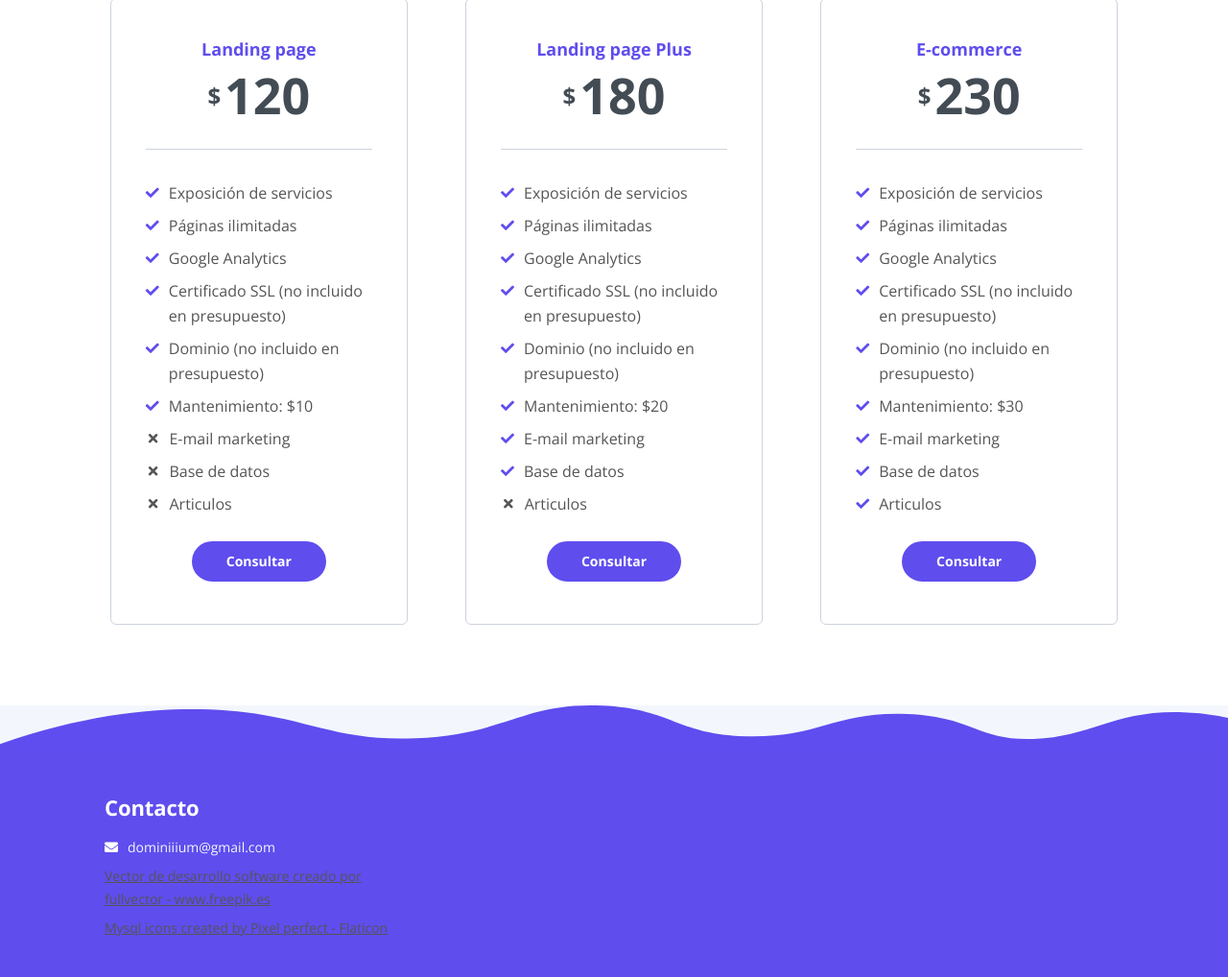
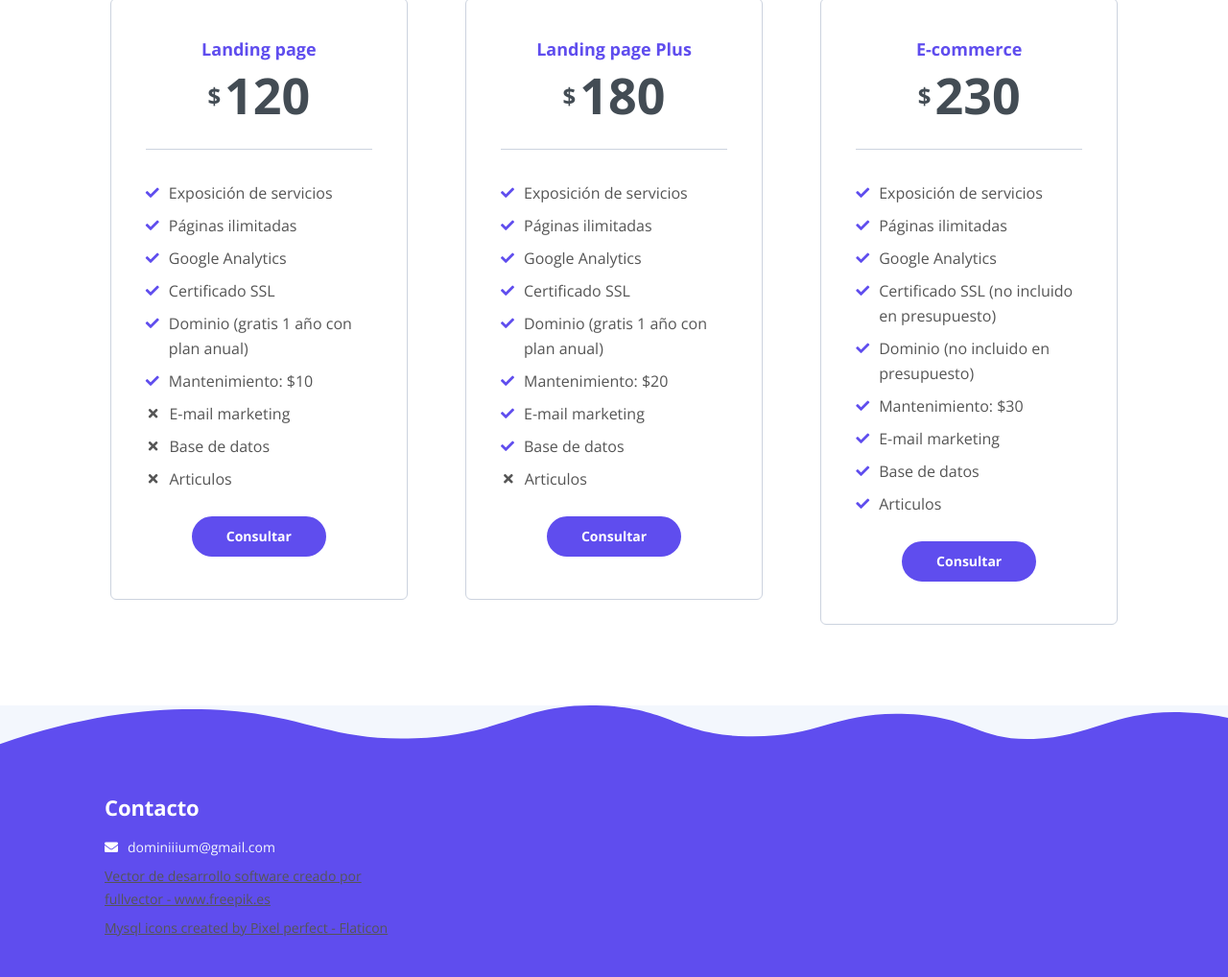
Before and after one commit to tomii21/dominium, a plain HTML site: page index.html in a window 1280 px wide. Shown: the part 2980-3998 px from the top of the page at 96% size. Drawn offline with nearby package versions, Linux system fonts and the light colour scheme.

Commit message:
propuestas act

```diff
--- a/index.html
+++ b/index.html
@@ -669,11 +669,11 @@
                                 </li>
                                 <li class="media">
                                     <i class="fas fa-check"></i>
-                                    <div class="media-body">Certificado SSL (no incluido en presupuesto)</div>
+                                    <div class="media-body">Certificado SSL</div>
                                 </li>
                                 <li class="media">
                                     <i class="fas fa-check"></i>
-                                    <div class="media-body">Dominio (no incluido en presupuesto)</div>
+                                    <div class="media-body">Dominio (gratis 1 año con plan anual)</div>
                                 </li>
                                 <li class="media">
                                     <i class="fas fa-check"></i>
@@ -726,11 +726,11 @@
                                 </li>
                                 <li class="media">
                                     <i class="fas fa-check"></i>
-                                    <div class="media-body">Certificado SSL (no incluido en presupuesto)</div>
+                                    <div class="media-body">Certificado SSL</div>
                                 </li>
                                 <li class="media">
                                     <i class="fas fa-check"></i>
-                                    <div class="media-body">Dominio (no incluido en presupuesto)</div>
+                                    <div class="media-body">Dominio (gratis 1 año con plan anual)</div>
                                 </li>
                                 <li class="media">
                                     <i class="fas fa-check"></i>
```
